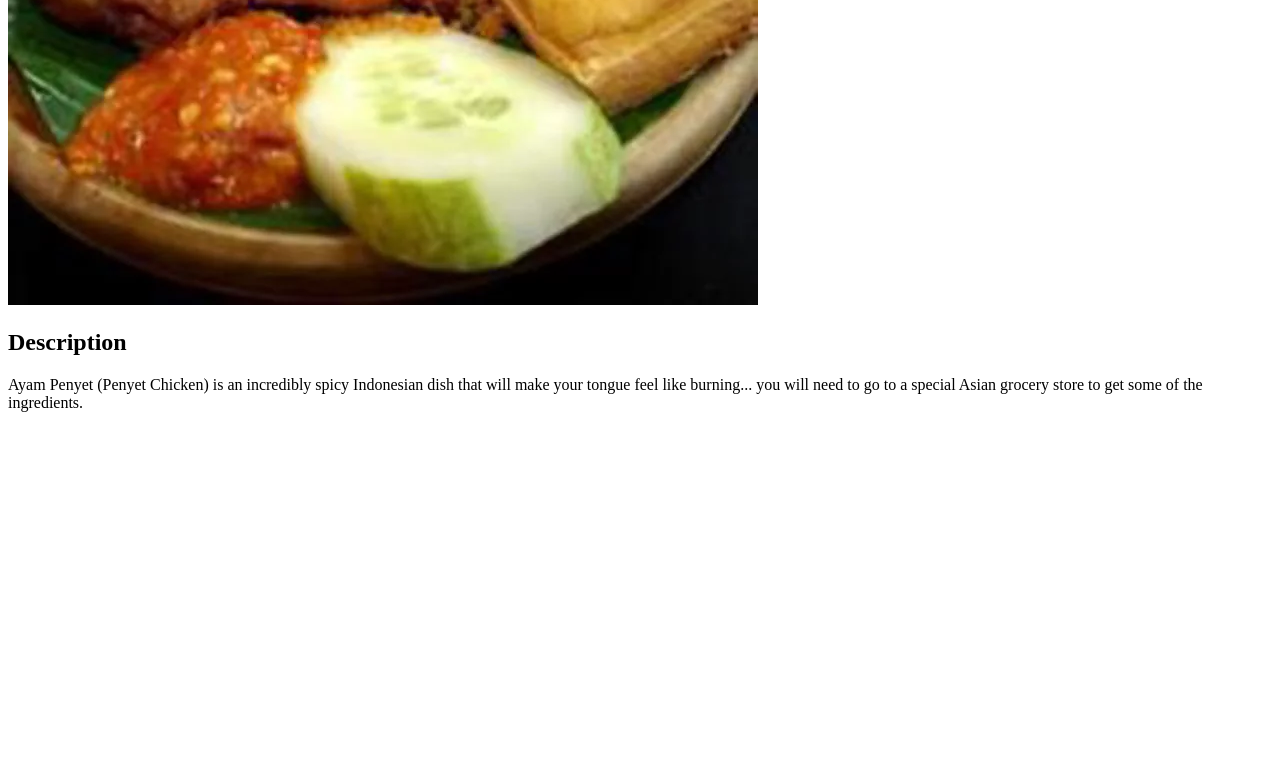
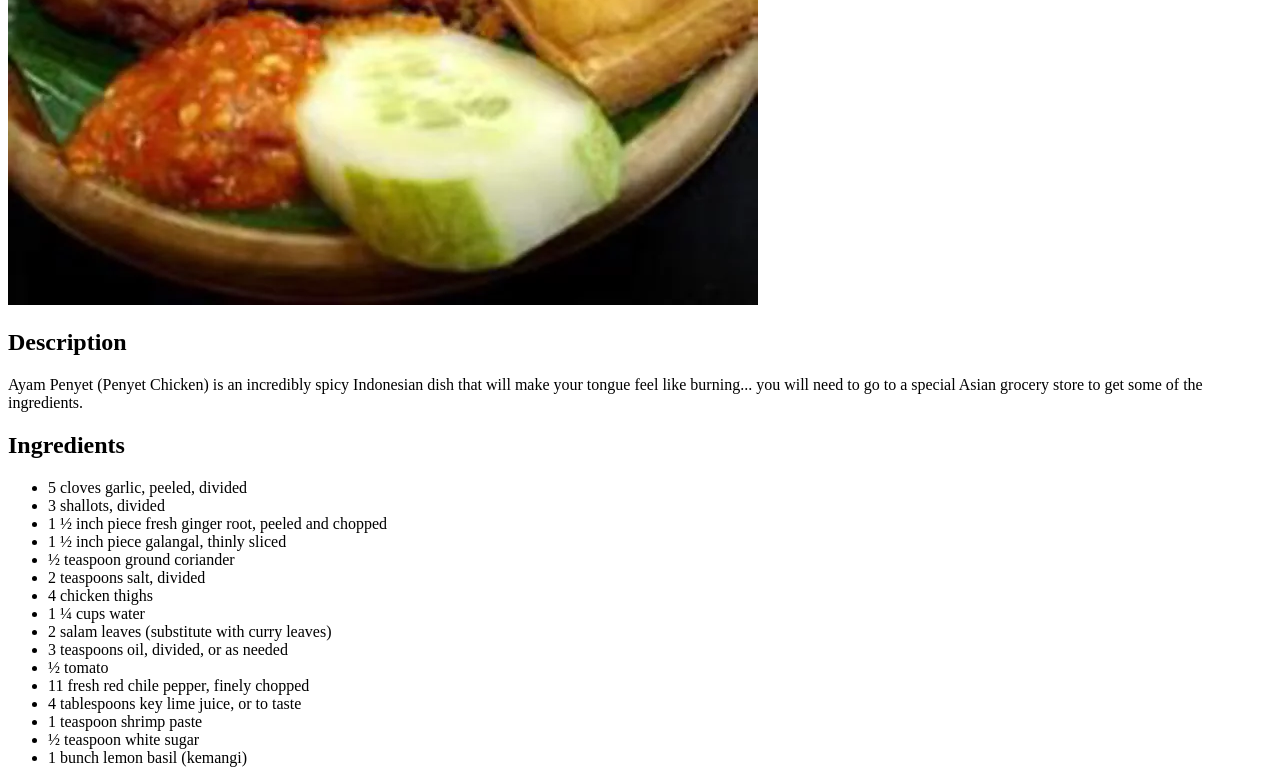
Before and after one commit to DecoMay/odin-recipes2, a plain HTML site: page ayampenyet.html in a window 1280 px wide. Shown: the part 525-1308 px from the top of the page. Before the commit the page ends 953 px from the top, so only its background shows below. Drawn offline with Linux system fonts and the light colour scheme.

Commit message:
Add Ingredients

```diff
--- a/ayampenyet.html
+++ b/ayampenyet.html
@@ -11,5 +11,24 @@
         <h2>Description</h2>
             <p>Ayam Penyet (Penyet Chicken) is an incredibly spicy Indonesian dish that will make your tongue feel like burning... you will need to go to a special Asian grocery store to get some of the ingredients.</p>
 
+        <h2>Ingredients</h2>
+            <ul>
+                <li>5 cloves garlic, peeled, divided</li>
+                <li>3 shallots, divided</li>
+                <li>1 ½ inch piece fresh ginger root, peeled and chopped</li>
+                <li>1 ½ inch piece galangal, thinly sliced</li>
+                <li>½ teaspoon ground coriander</li>
+                <li>2 teaspoons salt, divided</li>
+                <li>4 chicken thighs</li>
+                <li>1 ¼ cups water</li>
+                <li>2 salam leaves (substitute with curry leaves)</li>
+                <li>3 teaspoons oil, divided, or as needed</li>
+                <li>½ tomato</li>
+                <li>11 fresh red chile pepper, finely chopped</li>
+                <li>4 tablespoons key lime juice, or to taste</li>
+                <li>1 teaspoon shrimp paste</li>
+                <li>½ teaspoon white sugar</li>
+                <li>1 bunch lemon basil (kemangi)</li>
+            </ul>
     </body>
 </html>
```
